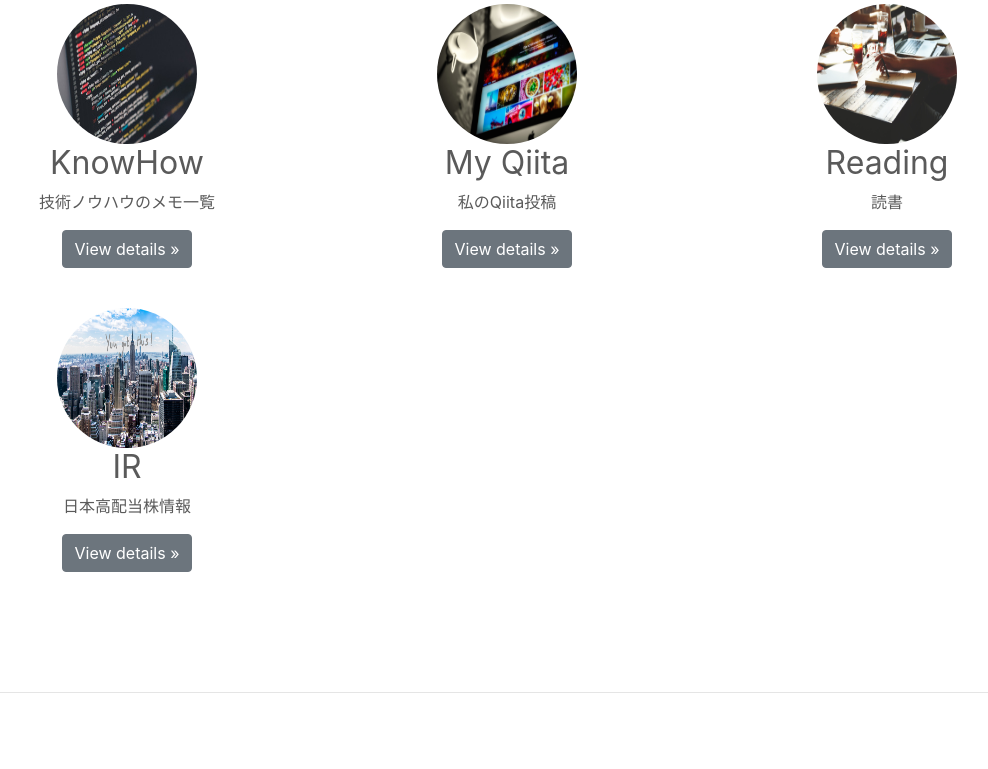
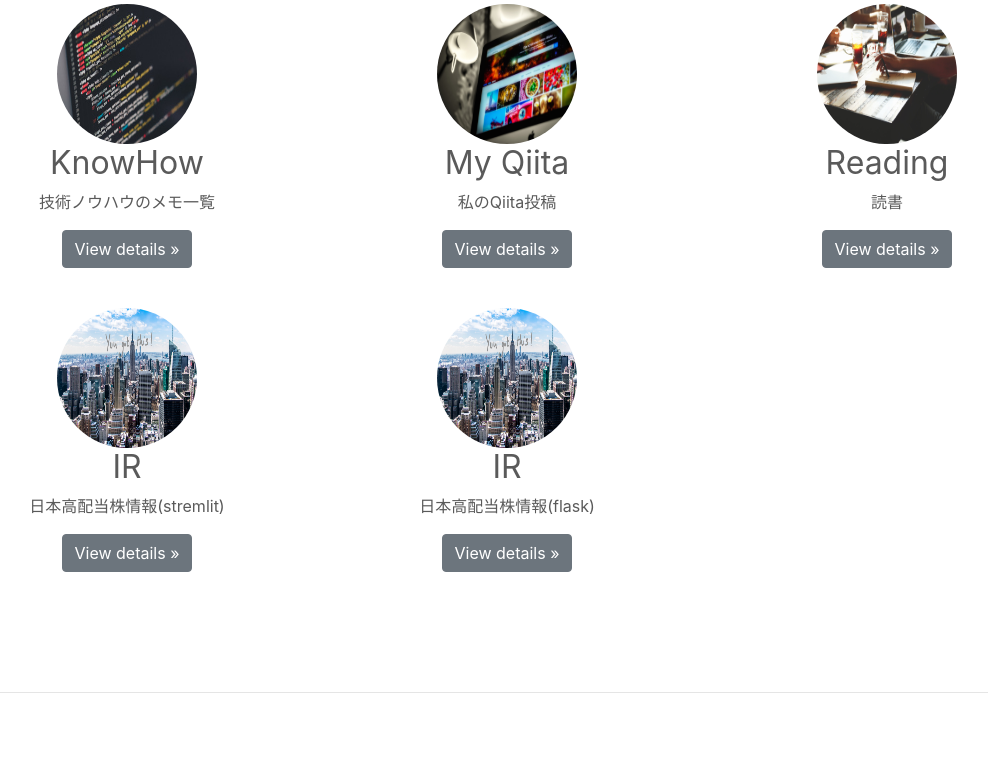
Before and after one commit to believeriver/django_myproject2, a Django app: template templates/pages/main_home.html in a window 1280 px wide. Shown: the part 702-1471 px from the top of the page, without its empty margins (133-1121 px from the left). Run offline with Django 3.2, Linux system fonts and the light colour scheme; the template is opened without the code that fills it, so the values that code supplies are empty; some libraries are stand-ins or nearby versions.

Commit message:
20240203_01 IR_bankのflask_versionをURLを追加

```diff
--- a/templates/pages/main_home.html
+++ b/templates/pages/main_home.html
@@ -115,8 +115,14 @@
           <div class="col-lg-4">
             <img class="rounded-circle" src="{% static 'images/header_image3.jpg' %}" alt="Generic placeholder image" width="140" height="140">
             <h2>IR</h2>
-            <p>日本高配当株情報</p>
+            <p>日本高配当株情報(stremlit)</p>
             <p><a class="btn btn-secondary" href="http://nonoco.believeriver.site:8501/" role="button" target="_blank">View details &raquo;</a></p>
+          </div><!-- /.col-lg-4 -->
+          <div class="col-lg-4">
+            <img class="rounded-circle" src="{% static 'images/header_image3.jpg' %}" alt="Generic placeholder image" width="140" height="140">
+            <h2>IR</h2>
+            <p>日本高配当株情報(flask)</p>
+            <p><a class="btn btn-secondary" href="http://nonoco.believeriver.site:8000/" role="button" target="_blank">View details &raquo;</a></p>
           </div><!-- /.col-lg-4 -->
         </div><!-- /.row -->
 
```
